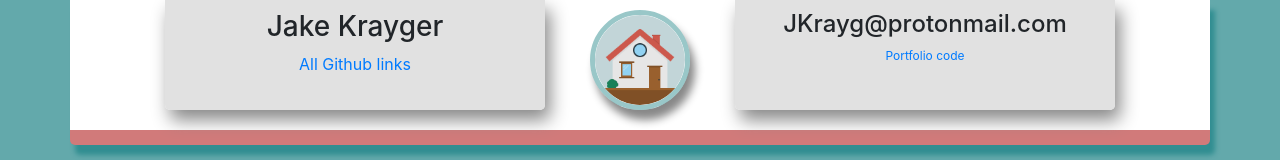
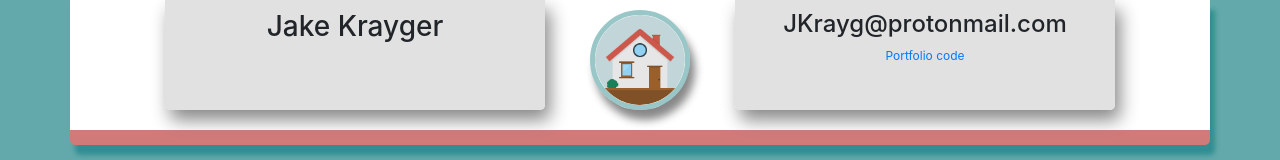
Before and after one commit to JKrayg/info, a website: page index.html in a window 1280 px wide. Shown: the top 160 px of the page. Drawn offline with nearby package versions, Linux system fonts and the light colour scheme.

Commit message:
remove link

```diff
--- a/index.html
+++ b/index.html
@@ -19,7 +19,7 @@
                     <div class="col-md-1"></div>
                     <div class="col-md-4 inner1">
                         <h3>Jake Krayger</h3>
-                        <a href="#" target="_blank">All Github links</a>
+                        <!-- <a href="#" target="_blank">All Github links</a> -->
                     </div>
                     <div class="col-md-2 logo">
                         <img id="logo" src="assets/Images/Home_Creative_Tail.svg copy.png">
```
